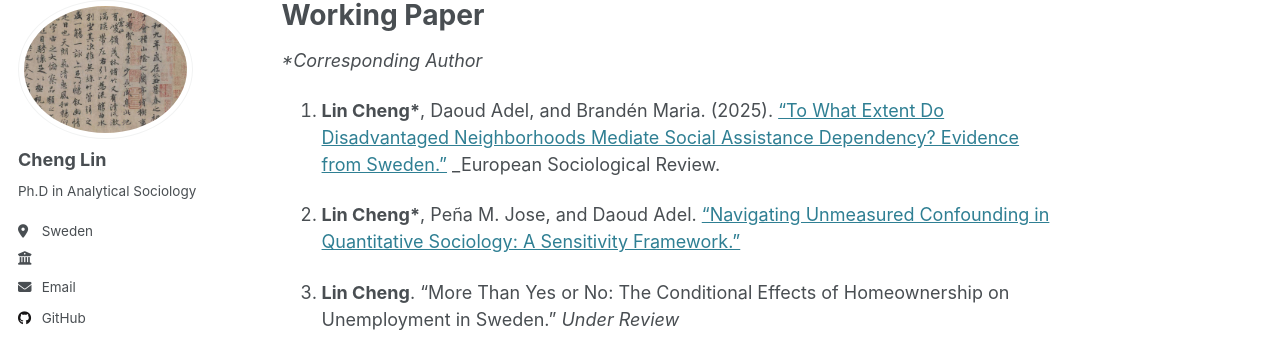
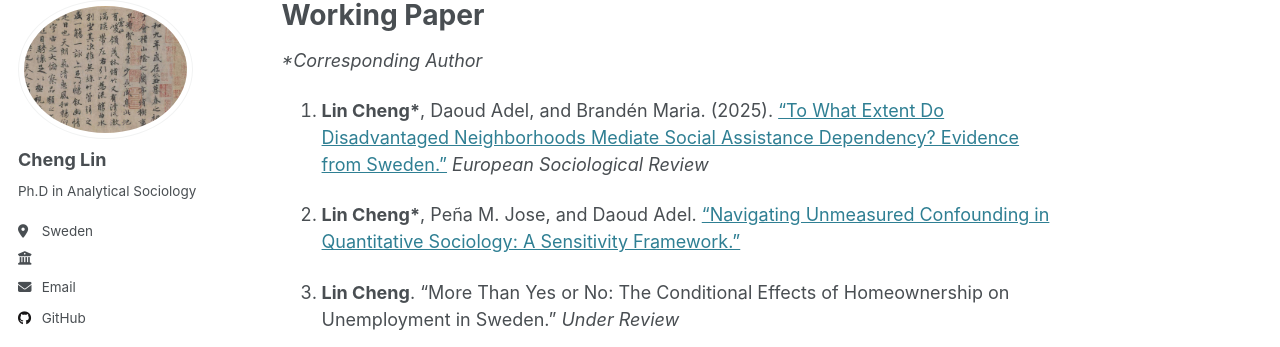
Before and after one commit to cheli79/cheli79.github.io, a Jekyll site: the page built from _pages/about.md, in a window 1280 px wide and 900 px high, scrolled down 911 px. Shown: the part 106-453 px from the top of the window. Built offline with Jekyll 4.4.1, drawn with Linux system fonts in a browser that asks for light colours.

```diff
--- a/_pages/about.md
+++ b/_pages/about.md
@@ -21,7 +21,7 @@ Working Paper
 ======
 _*Corresponding Author_
 
-1. __Lin Cheng*__, Daoud Adel, and Brandén Maria. (2025). [“To What Extent Do Disadvantaged Neighborhoods Mediate Social Assistance Dependency? Evidence from Sweden.”](https://doi.org/10.1093/esr/jcaf016) _European Sociological Review.
+1. __Lin Cheng*__, Daoud Adel, and Brandén Maria. (2025). [“To What Extent Do Disadvantaged Neighborhoods Mediate Social Assistance Dependency? Evidence from Sweden.”](https://doi.org/10.1093/esr/jcaf016) _European Sociological Review_
 
 2. __Lin Cheng*__, Peña M. Jose, and Daoud Adel. [“Navigating Unmeasured Confounding in Quantitative Sociology: A Sensitivity Framework.”](https://arxiv.org/abs/2311.13410)
 
```
